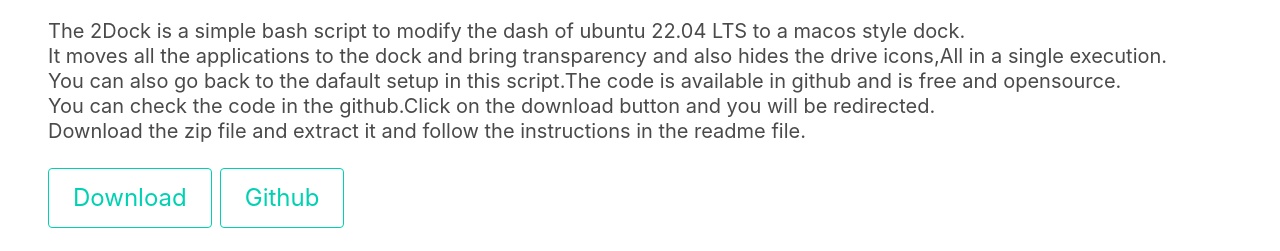
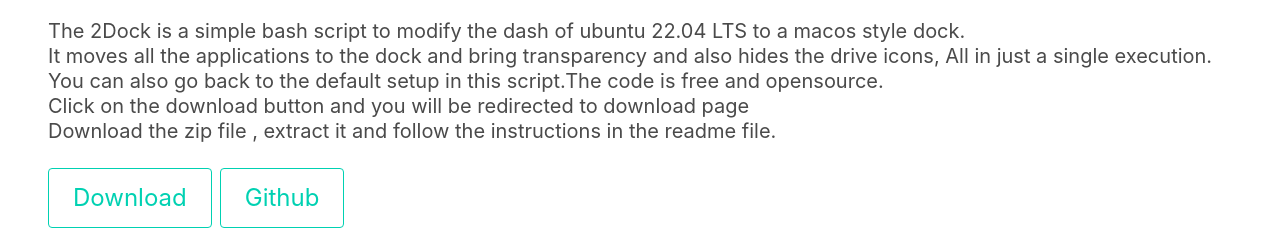
Before and after one commit to dreamcatcher45/2Dock, a plain HTML site: page index.html in a window 1280 px wide. Shown: the part 257-508 px from the top of the page. Drawn offline with nearby package versions, Linux system fonts and the light colour scheme.

Commit message:
Update index.html

```diff
--- a/index.html
+++ b/index.html
@@ -23,8 +23,8 @@
   <h1 class="title is-1">The script for Dash to <strong>Dock!<strong></h1>
   <h2 class="subtitle is-5">
    The 2Dock is a simple bash script to modify the dash of ubuntu 22.04 LTS to a macos style dock.<br>It moves all the applications to
-   the dock and bring transparency and also hides the drive icons,All in a single execution.<br>You can also go back to the dafault
-   setup in this script.The code is available in github and is free and opensource.<br>You can check the code in the github.Click on the download button and you will be redirected.<br>Download the zip file and extract it and follow the instructions in the readme file.
+   the dock and bring transparency and also hides the drive icons, All in just a single execution.<br>You can also go back to the default
+   setup in this script.The code is free and opensource.<br>Click on the download button and you will be redirected to download page<br>Download the zip file , extract it and follow the instructions in the readme file.
   </h2>
 
 <div class="buttons">
```
